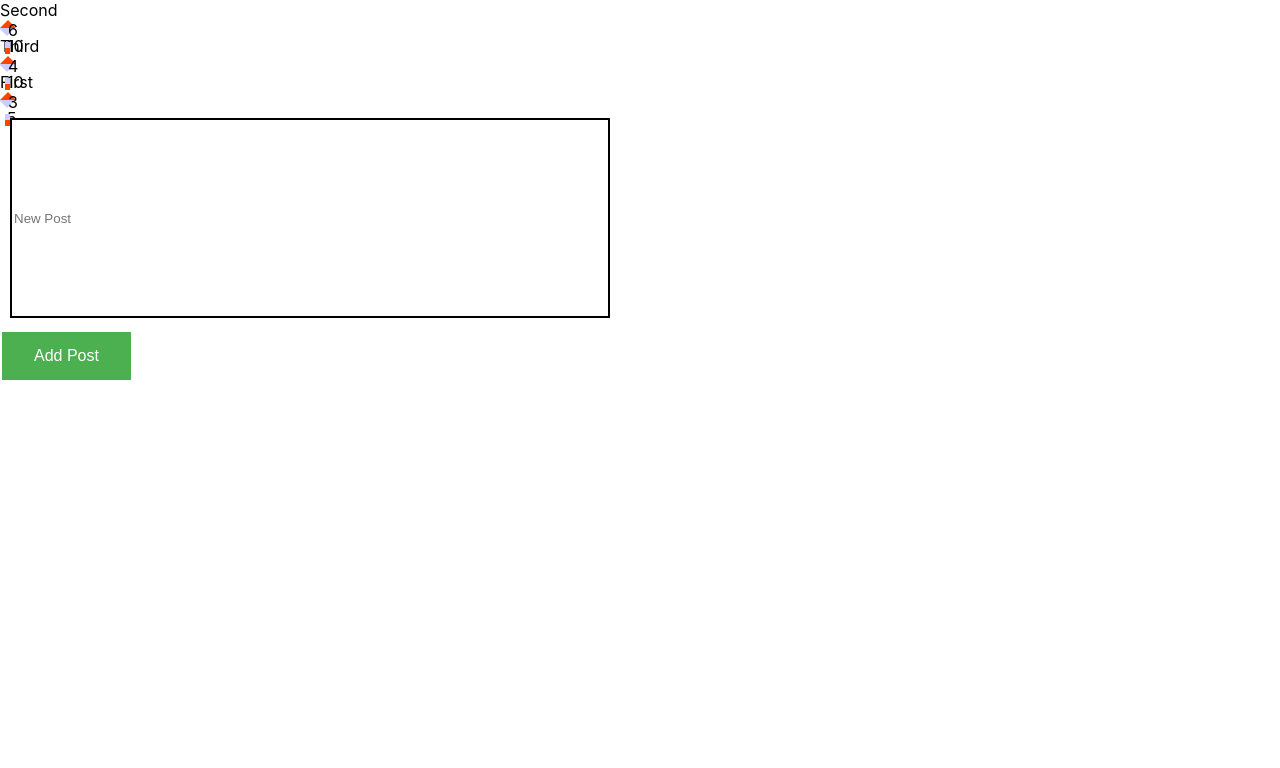
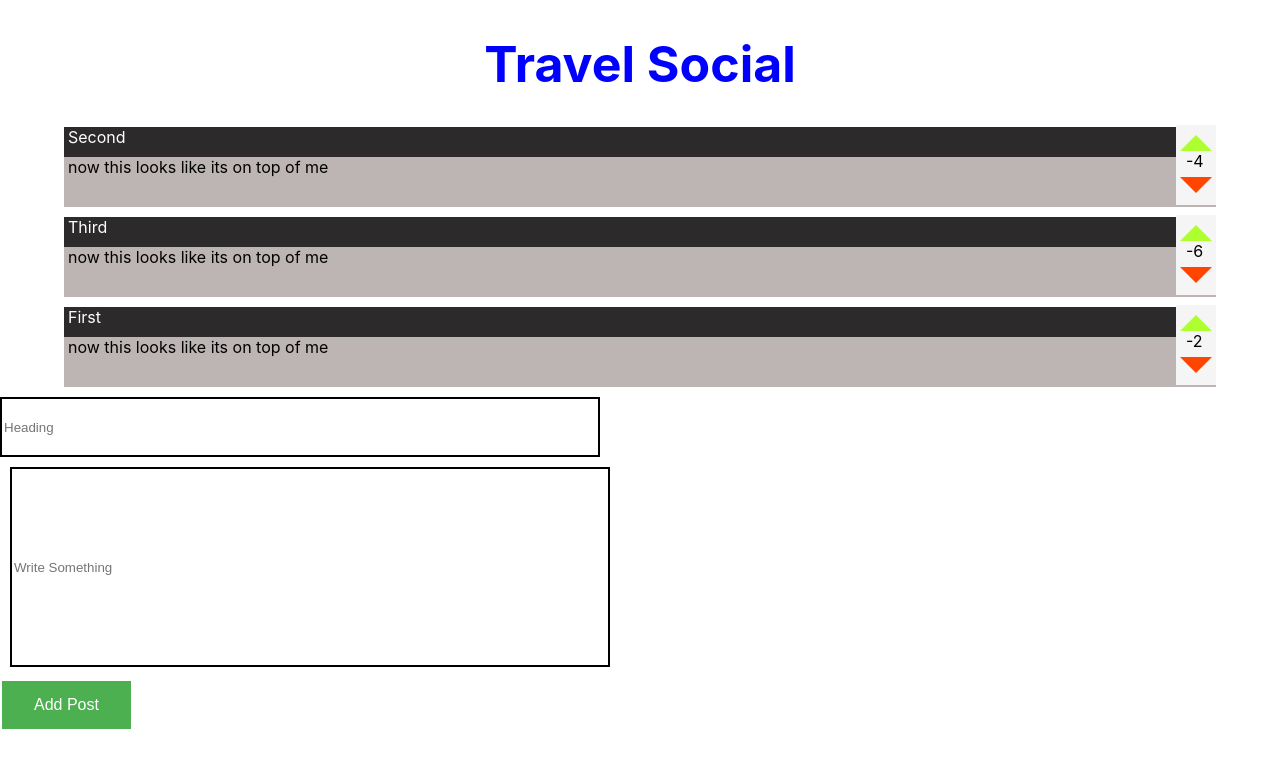
Before and after one commit to dopecodez/travel_social, a React (Create React App) app: page / in a window 1280 px wide. Shown: the top 768 px of the page. Built offline with nearby package versions, Linux system fonts and the light colour scheme.

Commit message:
Styling the posts section

```diff
--- a/src/App.css
+++ b/src/App.css
@@ -1,38 +1,10 @@
-.App {
-  text-align: center;
+#body{
+  width:100%;
+  height: 100%;
 }
 
-.App-logo {
-  height: 40vmin;
-  pointer-events: none;
+#app-header{
+  text-align: center;
+  color: blue;
+  font-size: 50px;
 }
-
-@media (prefers-reduced-motion: no-preference) {
-  .App-logo {
-    animation: App-logo-spin infinite 20s linear;
-  }
-}
-
-.App-header {
-  background-color: #282c34;
-  min-height: 100vh;
-  display: flex;
-  flex-direction: column;
-  align-items: center;
-  justify-content: center;
-  font-size: calc(10px + 2vmin);
-  color: white;
-}
-
-.App-link {
-  color: #61dafb;
-}
-
-@keyframes App-logo-spin {
-  from {
-    transform: rotate(0deg);
-  }
-  to {
-    transform: rotate(360deg);
-  }
-}
--- a/src/App.tsx
+++ b/src/App.tsx
@@ -4,7 +4,8 @@ import List from './list';
 
 let App = () => {
   return (
-    <div>
+    <div id="body">
+      <h1 id="app-header">Travel Social</h1>
       <List />
     </div>
   );
--- a/src/list.css
+++ b/src/list.css
@@ -11,7 +11,7 @@
     cursor: pointer;
   }
 
-  #postArea {
+  #postBodyArea {
     width: 600px;
     height: 200px;
     margin:0 auto;
@@ -21,38 +21,86 @@
     border:2px solid black;
   }
 
-  #post {
+  #postTitleArea {
+    width: 600px;
+    height: 60px;
+    margin:0 auto;
+    box-sizing: border-box;
+    text-align: left;
+    border:2px solid black;
+  }
 
+  #listClass {
+      height: 100%;
+      width: 100%;
+  }
+
+  #postTitle {
+    height:30px;
+    padding-left: 4px;
+    background-color: rgb(44, 42, 42);
+    color: white;
+  }
+
+  #postBody {
+    height: 80px;
+    width: 90%;
+    margin: 0 auto;
+    margin-top: 10px;
+    margin-bottom: 10px;
+    background-color: rgb(189, 180, 180);
+  }
+
+  #postDesc{
+    padding-left: 4px;
   }
 
   #upvote { width: 0; height: 0;
-    border-color: orangered;
-    border-left: 8px solid transparent;
-    border-right: 8px solid transparent;
-    border-bottom: 8px solid orangered;
-} #upvote:after {
-    width: 5px;
-    height: 6px;
-    background-color: orangered;
-    content: '';
-    position:absolute;
-    margin-top: 8px;
-    margin-left: -3px;
+    border-color: greenyellow;
+    border-left: 16px solid transparent;
+    border-right: 16px solid transparent;
+    border-bottom: 16px solid greenyellow;
+    margin: 0 auto;
+    padding-top: 10px;
+} #upvote:hover{
+  cursor: pointer;
+  border-color: darkgreen;
+  border-left: 18px solid transparent;
+  border-right: 18px solid transparent;
+  border-bottom: 18px solid darkgreen;
+  margin: 0 auto;
 }
 
 #downvote {
     width: 0;
     height: 0;
-    border-left: 8px solid transparent;
-    border-right: 8px solid transparent;
-    border-top: 8px solid #CCCCFF;
+    border-left: 16px solid transparent;
+    border-right: 16px solid transparent;
+    border-top: 16px solid orangered;
     margin-left: -1px;
-} #downvote:after {
-    width: 5px;
-    height: 6px;
-    background-color: #CCCCFF;
-    content: '';
-    position:absolute;
-    margin-left: -2px;
-    margin-top: -14px;
+    margin: 0 auto;
 }
+#downvote:hover{
+  cursor: pointer;
+  border-left: 18px solid transparent;
+  border-right: 18px solid transparent;
+  border-top: 18px solid darkred;
+  margin-left: -1px;
+  margin: 0 auto;
+}
+
+#count{
+  height: 6px;
+  position: relative;
+  top: -20px;
+  left: 10px;
+}
+
+#voteBox{
+  width:40px;
+  height:100%;
+  float: right;
+  position: relative;
+  top: -52px;
+  background-color: whitesmoke;
+}
--- a/src/list.tsx
+++ b/src/list.tsx
@@ -2,35 +2,45 @@ import React, { Component } from 'react';
 import './list.css';
 
 interface IListStates {
-    posts: Object[],
-    newPost: string
+    posts: post[],
+    newPost: post
 }
 
 interface IListProps {
 
 }
 
+type post = {
+    id: number,
+    title: string,
+    desc?: string,
+    upvotes: number,
+    downvotes: number
+}
+
 export default class List extends Component<IListProps, IListStates> {
+    private data: post[];
     constructor(props: IListProps) {
         super(props);
-        let data: Object[] = [
-            { post: 'First', upvotes: 3, downvotes: 5 },
-            { post: 'Second', upvotes: 6, downvotes: 10 },
-            { post: 'Third', upvotes: 4, downvotes: 10 }
+        this.data = [
+            { id:0, title: 'First', desc: 'now this looks like its on top of me', upvotes: 3, downvotes: 5 },
+            { id:1, title: 'Second', desc: 'now this looks like its on top of me', upvotes: 6, downvotes: 10 },
+            { id:2, title: 'Third', desc: 'now this looks like its on top of me', upvotes: 4, downvotes: 10 }
         ]
         this.state = {
-            posts: data,
-            newPost: ''
+            posts: this.data,
+            newPost: { id:this.data.length, title: '', upvotes: 0, downvotes: 0 },
         }
         this.addPost = this.addPost.bind(this);
         this.handleChange = this.handleChange.bind(this);
+        this.handleVoting = this.handleVoting.bind(this);
     }
 
     addPost() {
-        if (this.state.newPost != '') {
+        if (this.state.newPost.title !== '') {
             this.setState({
-                posts: [{ post: this.state.newPost, upvotes: 0, downvotes: 0 }, ...this.state.posts],
-                newPost: ''
+                posts: [{ id: this.state.posts.length, title: this.state.newPost.title, desc: this.state.newPost.desc, upvotes: 0, downvotes: 0 }, ...this.state.posts],
+                newPost: { id: this.state.posts.length, title: '', upvotes: 0, downvotes: 0 }
             })
         } else alert('Why you making an empty post?')
     }
@@ -41,24 +51,36 @@ export default class List extends Component<IListProps, IListStates> {
         })
     }
 
+    handleVoting(event: any){
+        console.log(event)
+    }
+
     render() {
         return (
             <div>
                 <div id='listClass'>
                     {this.state.posts
-                        .sort((a: any, b: any) => b.upvotes - a.upvotes)
-                        .map(function (item: any) {
-                            return (<div><div id='post'>{item.post}</div>
-                                <div id="upvote" > {item.upvotes}</div>
-                                <div id="downvote"> {item.downvotes}</div>
+                        .sort((a: post, b: post) => b.upvotes - a.upvotes)
+                        .map((item: post)=> {
+                            return (<div id="postBody" key={item.id}><div id='postTitle'>{item.title}</div>
+                                <div id='postDesc'>{item.desc}</div>
+                                <div id='voteBox'>
+                                    <div id="upvote" onClick={this.handleVoting}></div><br />
+                                    <div id='count'>{item.upvotes - item.downvotes}</div>
+                                    <div id="downvote" onClick={this.handleVoting}></div>
+                                </div>
                             </div>)
                         })
                     }
                 </div>
                 <div>
-                    <input id='postArea' type='textbox' placeholder='New Post' value={this.state.newPost}
-                        onChange={this.handleChange}></input><br />
-                    <button id='submitButton' type='submit' onClick={this.addPost}>Add Post</button>
+                    <form id="postForm">
+                        <input id="postTitleArea" type='textbox' placeholder='Heading' value={this.state.newPost.title}
+                            onChange={this.handleChange}></input><br />
+                        <input id='postBodyArea' type='textbox' placeholder='Write Something' value={this.state.newPost.title}
+                            onChange={this.handleChange}></input><br />
+                        <button id='submitButton' type='submit' onClick={this.addPost}>Add Post</button>
+                    </form>
                 </div>
             </div>
         );
```
